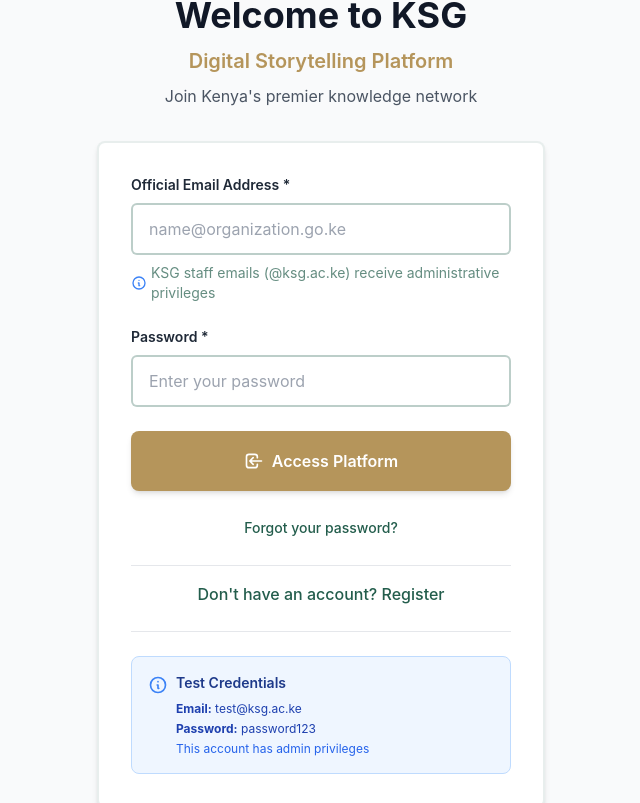
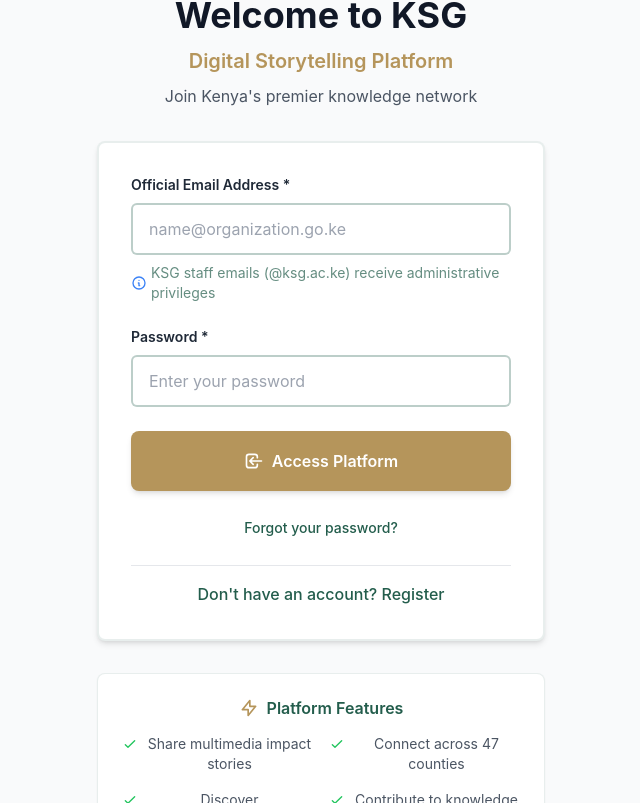
Before and after one commit to Langat18/ksg-full, a React (Vite) app: page /login in a window 1280 px wide. Shown: the part 237-1040 px from the top of the page, without its empty margins (319-959 px from the left). Built offline with nearby package versions, Linux system fonts and the light colour scheme.

Commit message:
Fix: Remove dummy admin user logins used for testing

```diff
--- a/src/pages/Login.jsx
+++ b/src/pages/Login.jsx
@@ -400,26 +400,6 @@
             </div>
           </form>
 
-          {/* Test Credentials - Only show in login mode */}
-          {!isRegistering && (
-            <div className="mt-6 pt-6 border-t border-gray-200">
-              <div className="bg-blue-50 border border-blue-200 rounded-lg p-4">
-                <div className="flex items-start">
-                  <svg className="h-5 w-5 text-blue-500 mr-2 mt-0.5 flex-shrink-0" fill="none" stroke="currentColor" viewBox="0 0 24 24">
-                    <path strokeLinecap="round" strokeLinejoin="round" strokeWidth={2} d="M13 16h-1v-4h-1m1-4h.01M21 12a9 9 0 11-18 0 9 9 0 0118 0z" />
-                  </svg>
-                  <div>
-                    <p className="text-sm font-semibold text-blue-900 mb-2">Test Credentials</p>
-                    <div className="text-xs text-blue-800 space-y-1">
-                      <p><strong>Email:</strong> test@ksg.ac.ke</p>
-                      <p><strong>Password:</strong> password123</p>
-                      <p className="mt-2 text-blue-600">This account has admin privileges</p>
-                    </div>
-                  </div>
-                </div>
-              </div>
-            </div>
-          )}
         </div>
 
         {/* KSG Platform Information */}
```
Also changed, not shown: 5 other files (tests, documents, lock files or other folders).
